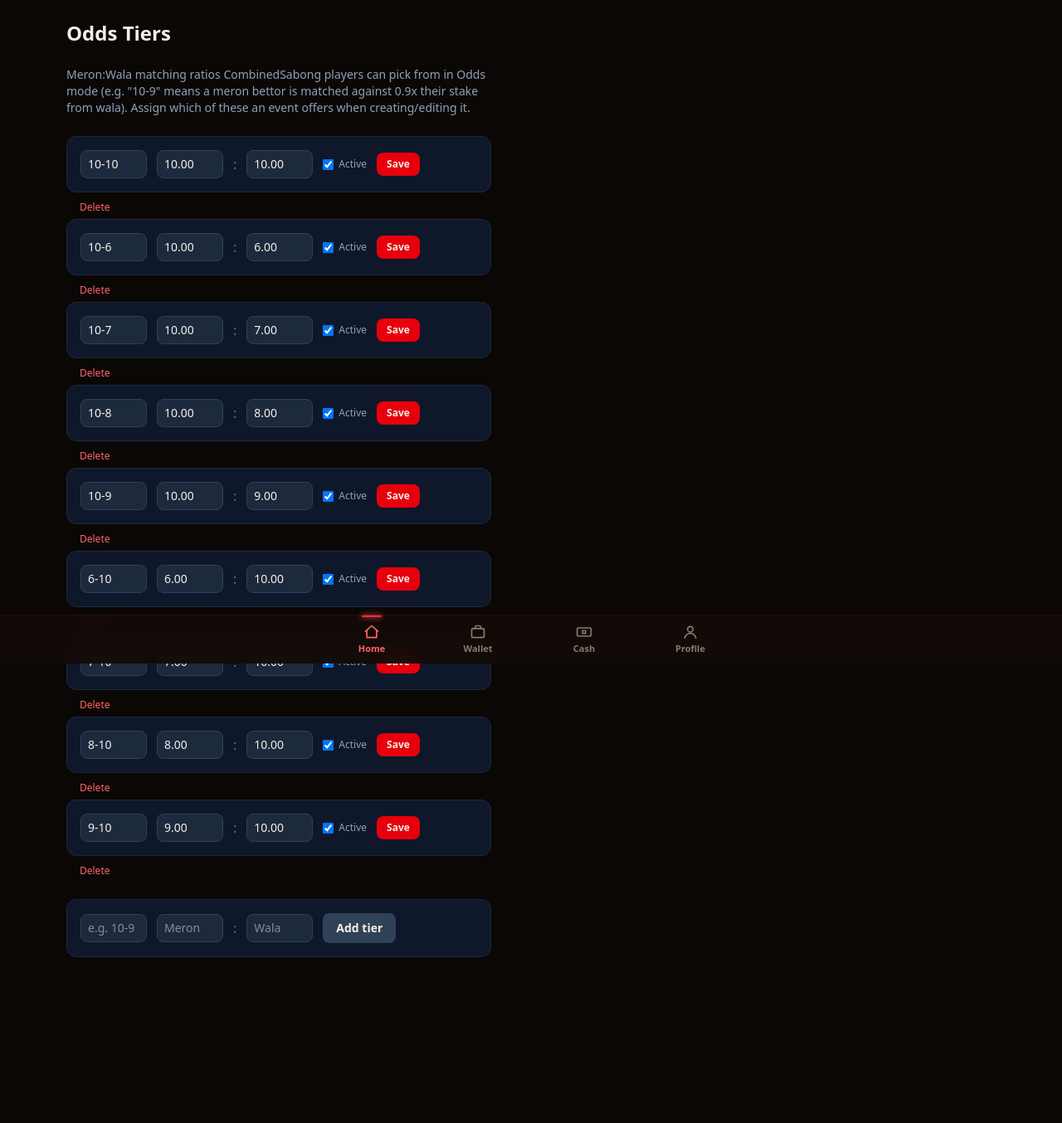
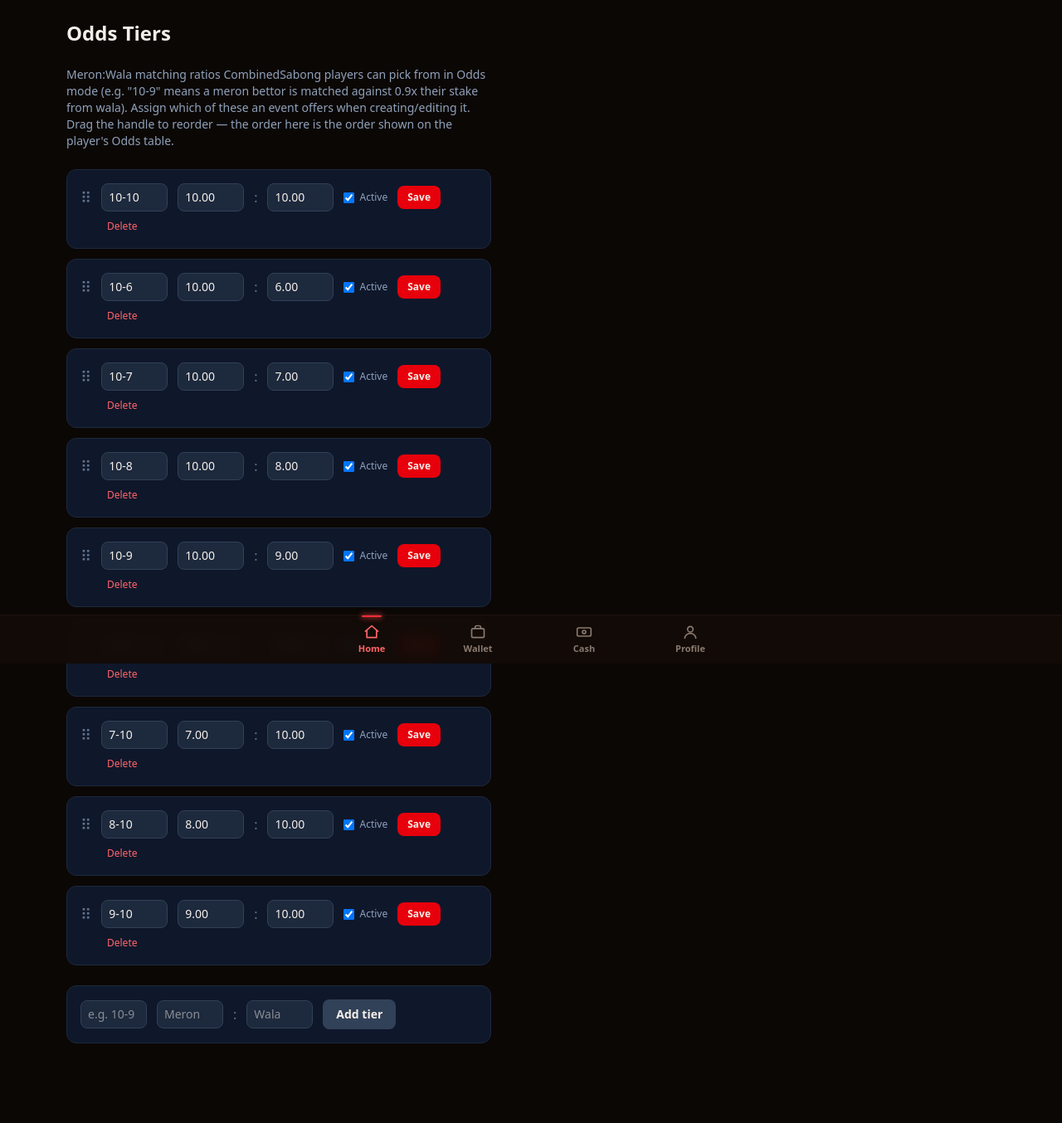
Before and after one commit to kimpoy010/rojo190, a Laravel app: page /superadmin/odds-tiers in a window 1280 px wide. Shown: the whole page at 83% size. Before the commit the page ends 1154 px from the top, so only its background shows below. Run offline with Laravel 12, Linux system fonts and the light colour scheme; a user stored in the database is signed in; data comes from the database, SQL or seed files in the repository; style sheets or scripts are compiled from the project's sources; some libraries are stand-ins or nearby versions.

Commit message:
Add drag-to-reorder for odds tiers
The Odds Tiers admin page's list order now drives the Odds mode table
order players see (and the event create/edit tier checkboxes), via a
new display_order column. Reorder by dragging a row's handle — persists
immediately through a new reorder endpoint, no page reload needed.

- odds_tiers.display_order, backfilled from current id order.
- OddsTierController::reorder() + route.
- Both places that fall back to "every active tier" when an event has
  no custom event_odds_tiers assignment (CombinedBetController,
  Superadmin\EventController's create/edit forms) now order by it.

```diff
--- a/app/Http/Controllers/Player/CombinedBetController.php
+++ b/app/Http/Controllers/Player/CombinedBetController.php
@@ -181,7 +181,7 @@ class CombinedBetController extends Controller
     {
         $assigned = $event->oddsTiers;
 
-        return $assigned->isNotEmpty() ? $assigned : OddsTier::where('is_active', true)->get();
+        return $assigned->isNotEmpty() ? $assigned : OddsTier::where('is_active', true)->orderBy('display_order')->orderBy('label')->get();
     }
 
     private function poolTotals(Fight $fight, $game): array
--- a/app/Http/Controllers/Superadmin/EventController.php
+++ b/app/Http/Controllers/Superadmin/EventController.php
@@ -20,7 +20,7 @@ class EventController extends Controller
     {
         $games = Game::orderBy('display_name')->get();
         $cockpitPresets = CockpitPreset::orderBy('name')->get();
-        $oddsTiers = OddsTier::where('is_active', true)->orderBy('label')->get();
+        $oddsTiers = OddsTier::where('is_active', true)->orderBy('display_order')->orderBy('label')->get();
 
         return view('superadmin.events.create', compact('games', 'cockpitPresets', 'oddsTiers'));
     }
@@ -78,7 +78,7 @@ class EventController extends Controller
     public function edit(Event $event): View
     {
         $cockpitPresets = CockpitPreset::orderBy('name')->get();
-        $oddsTiers = OddsTier::where('is_active', true)->orderBy('label')->get();
+        $oddsTiers = OddsTier::where('is_active', true)->orderBy('display_order')->orderBy('label')->get();
         $event->loadMissing('game', 'oddsTiers');
 
         return view('superadmin.events.edit', compact('event', 'cockpitPresets', 'oddsTiers'));
--- a/app/Http/Controllers/Superadmin/OddsTierController.php
+++ b/app/Http/Controllers/Superadmin/OddsTierController.php
@@ -6,6 +6,7 @@ use App\Http\Controllers\Controller;
 use App\Models\OddsTier;
 use App\Support\AuditLogger;
 use Illuminate\Contracts\View\View;
+use Illuminate\Http\JsonResponse;
 use Illuminate\Http\RedirectResponse;
 use Illuminate\Http\Request;
 
@@ -17,7 +18,7 @@ class OddsTierController extends Controller
 {
     public function index(): View
     {
-        $oddsTiers = OddsTier::orderBy('label')->get();
+        $oddsTiers = OddsTier::orderBy('display_order')->orderBy('label')->get();
 
         return view('superadmin.odds-tiers.index', compact('oddsTiers'));
     }
@@ -33,6 +34,9 @@ class OddsTierController extends Controller
         $tier = OddsTier::create([
             ...$data,
             'is_active' => true,
+            // New tiers land at the end of the list, not mixed into the
+            // middle of whatever order was already arranged.
+            'display_order' => (int) (OddsTier::max('display_order') ?? -1) + 1,
         ]);
 
         AuditLogger::log(
@@ -65,6 +69,31 @@ class OddsTierController extends Controller
         return redirect()->route('superadmin.odds-tiers.index')->with('success', __('Odds tier updated.'));
     }
 
+    /**
+     * Persist a drag-and-drop reorder of the odds tier list (see the
+     * index view's handle drag script) — drives both this admin page's
+     * own order and the fallback tier list any CombinedSabong event
+     * without a custom event_odds_tiers assignment uses.
+     */
+    public function reorder(Request $request): JsonResponse
+    {
+        $data = $request->validate([
+            'ids' => 'required|array',
+            'ids.*' => 'integer|exists:odds_tiers,id',
+        ]);
+
+        foreach (array_values($data['ids']) as $order => $id) {
+            OddsTier::where('id', $id)->update(['display_order' => $order]);
+        }
+
+        AuditLogger::log(
+            action: 'odds_tier.reordered',
+            description: __('Odds tiers reordered.'),
+        );
+
+        return response()->json(['success' => true]);
+    }
+
     public function destroy(OddsTier $oddsTier): RedirectResponse
     {
         $label = $oddsTier->label;
--- a/app/Models/OddsTier.php
+++ b/app/Models/OddsTier.php
@@ -6,7 +6,7 @@ use Illuminate\Database\Eloquent\Model;
 
 class OddsTier extends Model
 {
-    protected $fillable = ['label', 'meron_ratio', 'wala_ratio', 'is_active'];
+    protected $fillable = ['label', 'meron_ratio', 'wala_ratio', 'is_active', 'display_order'];
 
     protected function casts(): array
     {
--- a/resources/views/superadmin/odds-tiers/index.blade.php
+++ b/resources/views/superadmin/odds-tiers/index.blade.php
@@ -6,12 +6,15 @@
 <h1 class="text-2xl font-bold mb-6">{{ __('Odds Tiers') }}</h1>
 
 <p class="text-sm text-slate-400 mb-6 max-w-lg">
-    {{ __('Meron:Wala matching ratios CombinedSabong players can pick from in Odds mode (e.g. "10-9" means a meron bettor is matched against 0.9x their stake from wala). Assign which of these an event offers when creating/editing it.') }}
+    {{ __('Meron:Wala matching ratios CombinedSabong players can pick from in Odds mode (e.g. "10-9" means a meron bettor is matched against 0.9x their stake from wala). Assign which of these an event offers when creating/editing it. Drag the handle to reorder — the order here is the order shown on the player\'s Odds table.') }}
 </p>
 
-<div class="space-y-3 max-w-lg">
+<div id="odds-tier-list" class="space-y-3 max-w-lg">
     @foreach ($oddsTiers as $tier)
-        <form method="POST" action="{{ route('superadmin.odds-tiers.update', $tier) }}" class="rounded-xl border border-slate-800 bg-slate-900 p-4 flex items-center gap-3">
+        <div class="rounded-xl border border-slate-800 bg-slate-900 p-4" data-tier-row data-tier-id="{{ $tier->id }}">
+            <div class="flex items-center gap-3">
+                <span class="drag-handle cursor-grab active:cursor-grabbing text-slate-500 hover:text-slate-300 select-none text-lg leading-none" title="{{ __('Drag to reorder') }}">⠿</span>
+                <form method="POST" action="{{ route('superadmin.odds-tiers.update', $tier) }}" class="flex items-center gap-3 flex-1 min-w-0">
                     @csrf
                     @method('PUT')
                     <input name="label" value="{{ old('label', $tier->label) }}" required class="w-20 rounded-lg bg-slate-800 border border-slate-700 px-2 py-1.5 text-sm">
@@ -24,11 +27,13 @@
                     </label>
                     <button class="rounded-lg bg-red-600 hover:bg-red-500 transition font-semibold px-3 py-1.5 text-xs whitespace-nowrap">{{ __('Save') }}</button>
                 </form>
-        <form method="POST" action="{{ route('superadmin.odds-tiers.destroy', $tier) }}" onsubmit="return confirm('{{ __('Delete :label?', ['label' => $tier->label]) }}')" class="-mt-2 mb-1">
+            </div>
+            <form method="POST" action="{{ route('superadmin.odds-tiers.destroy', $tier) }}" onsubmit="return confirm('{{ __('Delete :label?', ['label' => $tier->label]) }}')" class="mt-1 pl-8">
                 @csrf
                 @method('DELETE')
-            <button class="text-xs text-red-400 hover:underline ml-4">{{ __('Delete') }}</button>
+                <button class="text-xs text-red-400 hover:underline">{{ __('Delete') }}</button>
             </form>
+        </div>
     @endforeach
 </div>
 
@@ -40,4 +45,50 @@
     <input type="number" step="0.01" name="wala_ratio" required placeholder="{{ __('Wala') }}" class="w-20 rounded-lg bg-slate-800 border border-slate-700 px-2 py-1.5 text-sm">
     <button class="rounded-lg bg-slate-700 hover:bg-slate-600 transition font-semibold px-4 py-2 text-sm">{{ __('Add tier') }}</button>
 </form>
+
+<script>
+(function () {
+    const list = document.getElementById('odds-tier-list');
+    if (!list) return;
+
+    const reorderUrl = @json(route('superadmin.odds-tiers.reorder'));
+    const csrf = document.querySelector('meta[name="csrf-token"]').content;
+    let dragging = null;
+
+    list.querySelectorAll('[data-tier-row]').forEach(row => {
+        const handle = row.querySelector('.drag-handle');
+        row.draggable = false;
+        handle.addEventListener('mousedown', () => { row.draggable = true; });
+        row.addEventListener('dragend', () => { row.draggable = false; row.classList.remove('opacity-50'); });
+
+        row.addEventListener('dragstart', (e) => {
+            dragging = row;
+            row.classList.add('opacity-50');
+            e.dataTransfer.effectAllowed = 'move';
+        });
+
+        row.addEventListener('dragover', (e) => {
+            e.preventDefault();
+            if (!dragging || dragging === row) return;
+            const rect = row.getBoundingClientRect();
+            const before = (e.clientY - rect.top) < rect.height / 2;
+            list.insertBefore(dragging, before ? row : row.nextSibling);
+        });
+
+        row.addEventListener('drop', (e) => {
+            e.preventDefault();
+            persistOrder();
+        });
+    });
+
+    function persistOrder() {
+        const ids = Array.from(list.querySelectorAll('[data-tier-row]')).map(r => r.dataset.tierId);
+        fetch(reorderUrl, {
+            method: 'POST',
+            headers: { 'Content-Type': 'application/json', 'X-CSRF-TOKEN': csrf, 'Accept': 'application/json' },
+            body: JSON.stringify({ ids }),
+        }).catch(() => {});
+    }
+})();
+</script>
 @endsection
--- a/routes/web.php
+++ b/routes/web.php
@@ -227,6 +227,7 @@ Route::middleware(['auth', 'role:superadmin'])->prefix('superadmin')->name('supe
 
     Route::get('/odds-tiers', [OddsTierController::class, 'index'])->name('odds-tiers.index');
     Route::post('/odds-tiers', [OddsTierController::class, 'store'])->name('odds-tiers.store');
+    Route::post('/odds-tiers/reorder', [OddsTierController::class, 'reorder'])->name('odds-tiers.reorder');
     Route::put('/odds-tiers/{oddsTier}', [OddsTierController::class, 'update'])->name('odds-tiers.update');
     Route::delete('/odds-tiers/{oddsTier}', [OddsTierController::class, 'destroy'])->name('odds-tiers.destroy');
 
```
Also changed, not shown: database/migrations/2026_09_27_000008_add_display_order_to_odds_tiers_table.php (added). Lines whose indentation alone changed are shown as unchanged.
